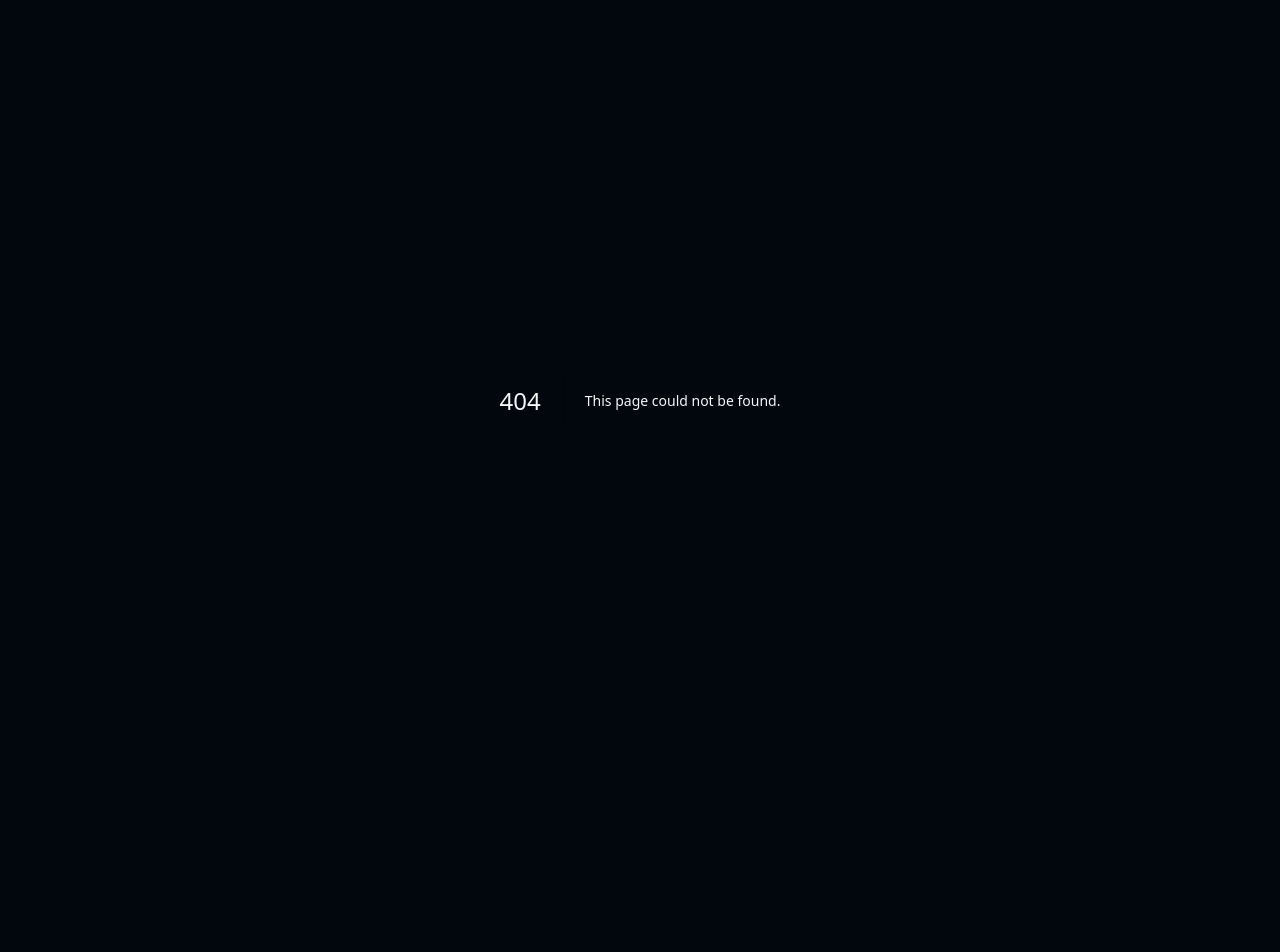
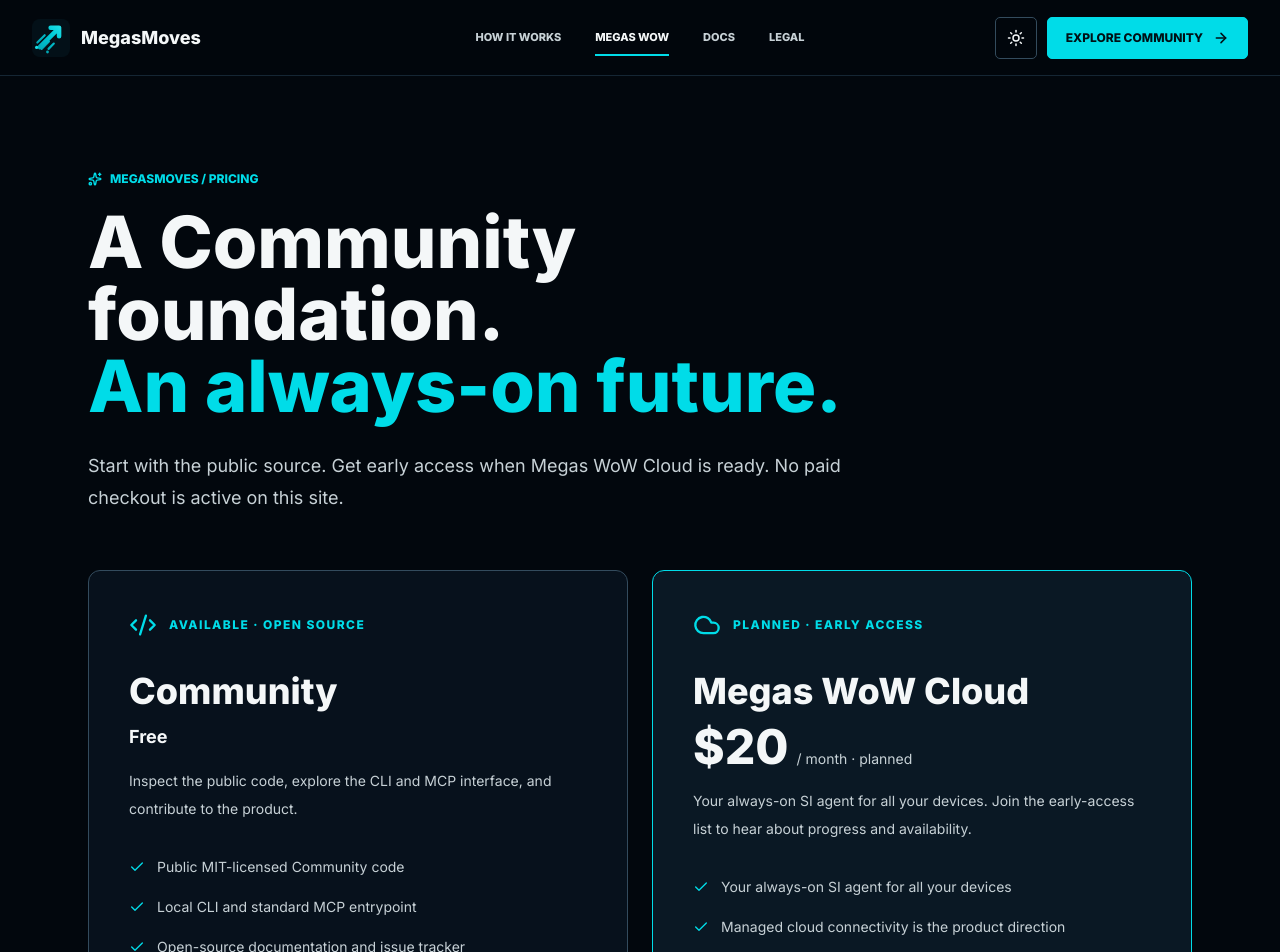
Before and after one commit to Amretra-Dynamics/megasmoves, a Next.js app in the folder marketing/: page /megasmoves/pricing in a window 1280 px wide. Before the commit this address had no page. Shown: the top 952 px of the page. Before the commit the page ends 800 px from the top, so only its background shows below. Built offline with nearby package versions, Linux system fonts and the light colour scheme; a web font is replaced by a local one.

Commit message:
Add HQ marketing section: marketing/src/app/pricing/page.tsx

```diff
--- /dev/null
+++ b/marketing/src/app/pricing/page.tsx
@@ -0,0 +1,17 @@
+import Link from "next/link";
+import { ArrowRight, Check, Cloud, Code2, ShieldCheck, Sparkles, Terminal } from "lucide-react";
+import Header from "@/components/Header";
+import Footer from "@/components/Footer";
+export const metadata = { title: "MegasMoves Pricing | Community and Megas WoW Cloud", description: "Explore the open-source MegasMoves Community edition and join the early-access list for Megas WoW Cloud, a planned $20/month always-on SI agent experience." };
+const free = ["Public MIT-licensed Community code","Local CLI and standard MCP entrypoint","Open-source documentation and issue tracker","Control over local capability grants"];
+const wow = ["Your always-on SI agent for all your devices","Managed cloud connectivity is the product direction","Cross-device coordination and device-aware workflows","Early-access updates before paid availability"];
+export default function PricingPage() { return <div className="site-surface min-h-screen"><Header /><main className="mx-auto w-full max-w-6xl px-6 py-16 md:py-24">
+  <p className="eyebrow"><Sparkles className="h-4 w-4" /> MEGASMOVES / PRICING</p>
+  <h1 className="mt-5 max-w-4xl text-5xl font-extrabold tracking-[-0.06em] md:text-7xl">A Community foundation.<br /><span className="text-[var(--accent)]">An always-on future.</span></h1>
+  <p className="mt-7 max-w-3xl text-lg leading-8 text-[var(--text-soft)]">Start with the public source. Get early access when Megas WoW Cloud is ready. No paid checkout is active on this site.</p>
+  <div className="mt-14 grid gap-6 md:grid-cols-2">
+    <section className="rounded-xl border border-[var(--line-strong)] bg-[var(--surface-1)] p-7 md:p-10"><div className="flex items-center gap-3 text-[var(--accent)]"><Code2 className="h-7 w-7" /><span className="text-xs font-extrabold uppercase tracking-[0.12em]">AVAILABLE · OPEN SOURCE</span></div><h2 className="mt-8 text-4xl font-extrabold">Community</h2><p className="mt-3 text-lg font-bold">Free</p><p className="mt-4 text-sm leading-7 text-[var(--text-soft)]">Inspect the public code, explore the CLI and MCP interface, and contribute to the product.</p><ul className="mt-8 space-y-4">{free.map(item=><li key={item} className="flex gap-3 text-sm leading-6 text-[var(--text-soft)]"><Check className="mt-1 h-4 w-4 shrink-0 text-[var(--accent)]" />{item}</li>)}</ul><Link href="/download" className="button button--quiet mt-10">Explore Community <ArrowRight className="h-4 w-4" /></Link></section>
+    <section className="rounded-xl border border-[var(--accent)] bg-[var(--surface-2)] p-7 md:p-10"><div className="flex items-center gap-3 text-[var(--accent)]"><Cloud className="h-7 w-7" /><span className="text-xs font-extrabold uppercase tracking-[0.12em]">PLANNED · EARLY ACCESS</span></div><h2 className="mt-8 text-4xl font-extrabold">Megas WoW Cloud</h2><p className="mt-3"><span className="text-5xl font-extrabold">$20</span><span className="ml-2 text-sm text-[var(--text-soft)]">/ month · planned</span></p><p className="mt-4 text-sm leading-7 text-[var(--text-soft)]">Your always-on SI agent for all your devices. Join the early-access list to hear about progress and availability.</p><ul className="mt-8 space-y-4">{wow.map(item=><li key={item} className="flex gap-3 text-sm leading-6 text-[var(--text-soft)]"><Check className="mt-1 h-4 w-4 shrink-0 text-[var(--accent)]" />{item}</li>)}</ul><Link href="/wow" className="button button--primary mt-10">Request early access <ArrowRight className="h-4 w-4" /></Link><p className="mt-4 text-xs leading-6 text-[var(--muted)]">No payment collected. Access is not guaranteed and the launch date has not been announced.</p></section>
+  </div>
+  <div className="mt-12 rounded-xl border border-[var(--line)] p-7"><ShieldCheck className="h-6 w-6 text-[var(--accent)]" /><h2 className="mt-3 text-xl font-bold">Marketing and documentation, not the product backend.</h2><p className="mt-3 max-w-3xl text-sm leading-7 text-[var(--text-soft)]">Authentication, connected devices, subscriptions, and payment processing are outside this static website. Its links point to public documentation, source code and early-access inquiries.</p></div>
+</main><Footer /></div>}
```
